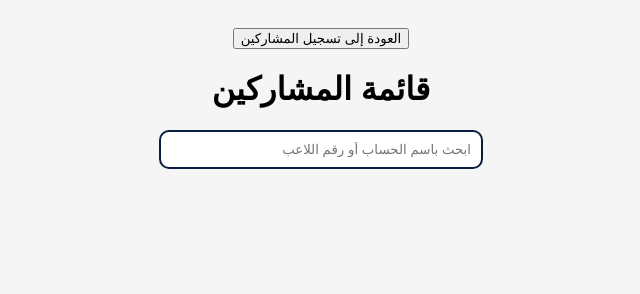
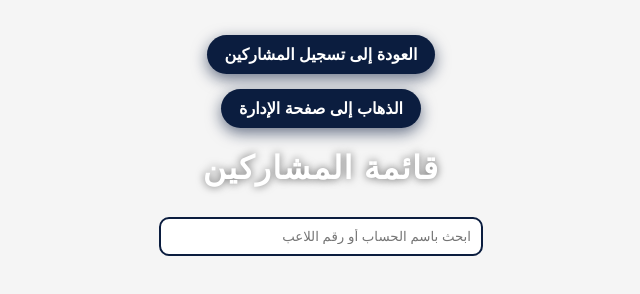
Before and after one commit to Hetller97/Htawer, a plain HTML site: page Show.html in a window 1280 px wide. Shown: the whole page, without its empty margins (319-959 px from the left). Drawn offline with Linux system fonts and the light colour scheme; no server answers.

Commit message:
Update Show.html

```diff
--- a/Show.html
+++ b/Show.html
@@ -2,6 +2,8 @@
 <html lang="ar">
 <head>
   <meta charset="UTF-8" />
+  <link rel="stylesheet" href="style.css">
+
 
   <meta name="viewport" content="width=device-width, initial-scale=1.0">
   <title>عرض المشاركين</title>
@@ -48,6 +50,8 @@
 </head>
 <body>
   <button onclick="location.href='index.html'">العودة إلى تسجيل المشاركين</button>
+
+  <button onclick="location.href='manage.html'">الذهاب إلى صفحة الإدارة</button>
 
   <h1>قائمة المشاركين</h1>
 
```
